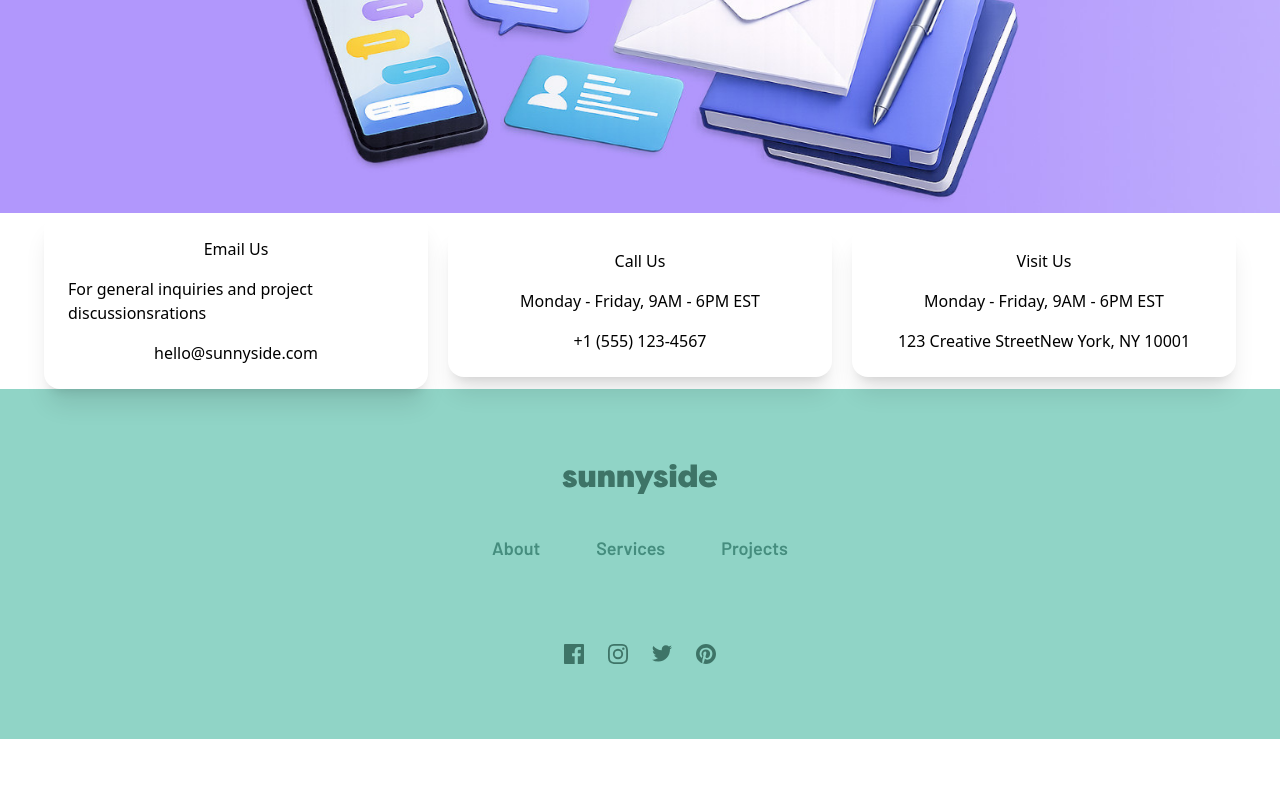
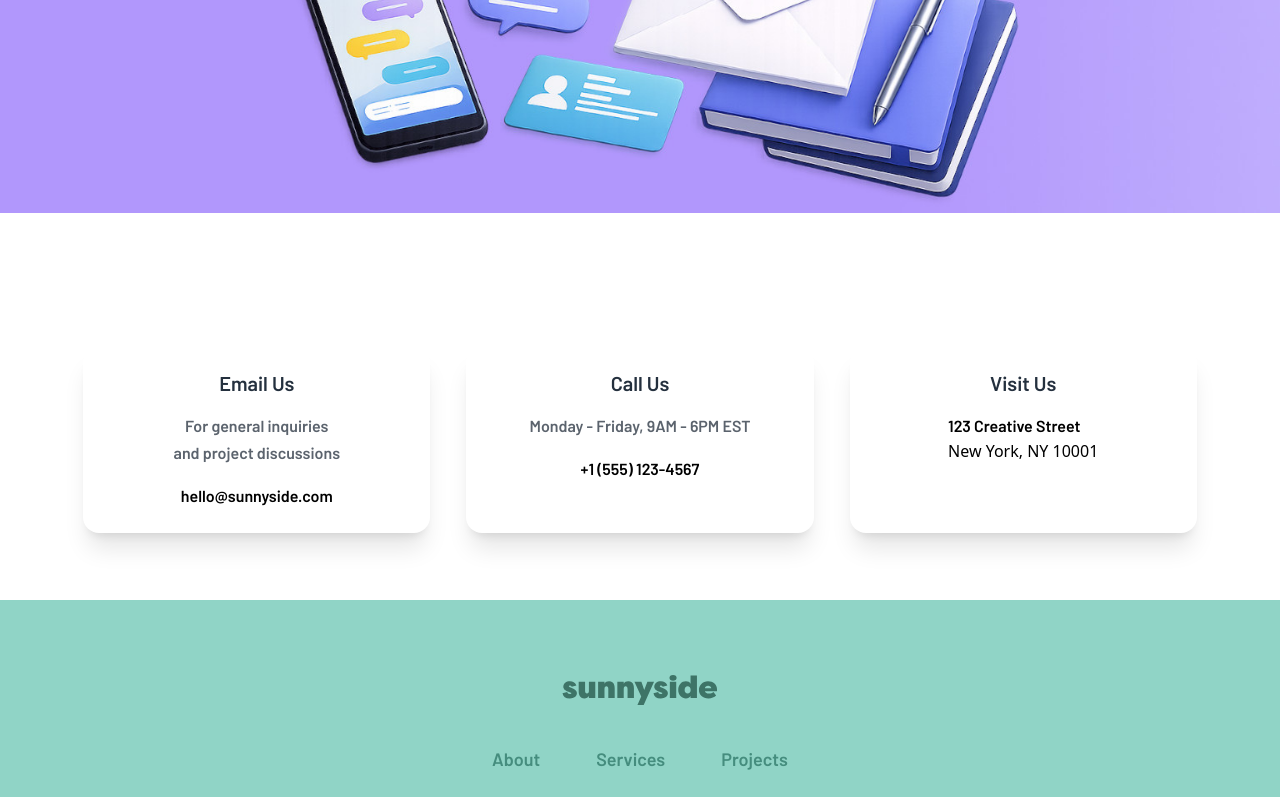
Before and after one commit to JakubM-I/agency-landing-page, a React (Vite) app: page /contact in a window 1280 px wide. Shown: the part 587-1384 px from the top of the page. Before the commit the page ends 1326 px from the top, so only its background shows below. Built offline with nearby package versions, Linux system fonts and the light colour scheme.

Commit message:
Styling contacts section

```diff
--- a/public/content.json
+++ b/public/content.json
@@ -857,7 +857,7 @@
             {
                 "section": "contactSection",
                 "title": "Email Us",
-                "description": "For general inquiries and project discussionsrations",
+                "description": "For general inquiries and project discussions",
                 "contactType": "email",
                 "contactInfo": "hello@sunnyside.com",
                 "img": "email"
@@ -873,7 +873,6 @@
             {
                 "section": "contactSection",
                 "title": "Visit Us",
-                "description": "Monday - Friday, 9AM - 6PM EST",
                 "contactType": "address",
                 "contactInfo": "123 Creative Street",
                 "contactInfo2": "New York, NY 10001",
--- a/src/components/types/interfaces.ts
+++ b/src/components/types/interfaces.ts
@@ -346,7 +346,7 @@ export interface DevelopmentProcessProps {
 export interface ContactsItemsProps {
     section: string;
     title: string;
-    description: string;
+    description?: string;
     contactType: string;
     contactInfo: string;
     contactInfo2?: string;
--- a/src/features/contact/Contacts/index.tsx
+++ b/src/features/contact/Contacts/index.tsx
@@ -3,29 +3,35 @@ import type { ContactsProps } from "../../../components/types/interfaces";
 const ContactsSection: React.FC<ContactsProps> = ({ items, images }) => {
 
     return (
-        <section aria-label="Contact section">
-            <ul className="w-full flex justify-center items-center gap-5">
+        <section aria-label="Contact section" className="mt-16 sx:mt-[67px] py-16 sx:py-[67px] px-5 bg-[#F7F7F7">
+            <ul className="w-full flex flex-col md:flex-row justify-center items-stretch gap-9">
                 {items.map((contact, index) => (
                     <li key={index}
-                        className="flex-[0_1_30%] flex flex-col items-center justify-start gap-4 p-6 bg-white h-auto rounded-2xl shadow-xl"
+                        className="flex-[0_1_28%] flex flex-col items-center justify-start gap-4 p-6 bg-white h-auto rounded-2xl shadow-xl"
                         aria-labelledby={`contact-heading-${contact.contactType}`}
                         >
                         <div>
                            {images ? ( <img src={images[contact.section][contact.img]} alt="" aria-hidden="true"/>) : null}
-                            <h3 id={`contact-heading-${contact.contactType}`}>{contact.title}</h3>
+                            <h3 id={`contact-heading-${contact.contactType}`}
+                                className="text-preset-9 text-grey-950"
+                            >
+                                {contact.title}
+                            </h3>
                         </div>
-                        <p>{contact.description}</p>
+                        {contact.description
+                            ? (<p className="text-preset-11 text-grey-600 text-center text-balance">{contact.description}</p>)
+                            : null }
                         <div>
                             {contact.contactType === "address" && (
-                                <span>{contact.contactInfo}</span>
+                                <span className="block text-preset-11">{contact.contactInfo}</span>
                             )}
                             {contact.contactType === "phone" && (
-                                <a href={`tel:${contact.contactInfo}`}>{contact.contactInfo}</a>
+                                <a className="text-preset-11" href={`tel:${contact.contactInfo}`}>{contact.contactInfo}</a>
                             )}
                             {contact.contactType === "email" && (
-                                <a href={`mailto:${contact.contactInfo}`}>{contact.contactInfo}</a>
+                                <a className="text-preset-11" href={`mailto:${contact.contactInfo}`}>{contact.contactInfo}</a>
                             )}
-                            {contact.contactInfo2 ? (<span>{contact.contactInfo2}</span>) : null}
+                            {contact.contactInfo2 ? (<span className="block">{contact.contactInfo2}</span>) : null}
                         </div>
                     </li>
                 ))}
```
